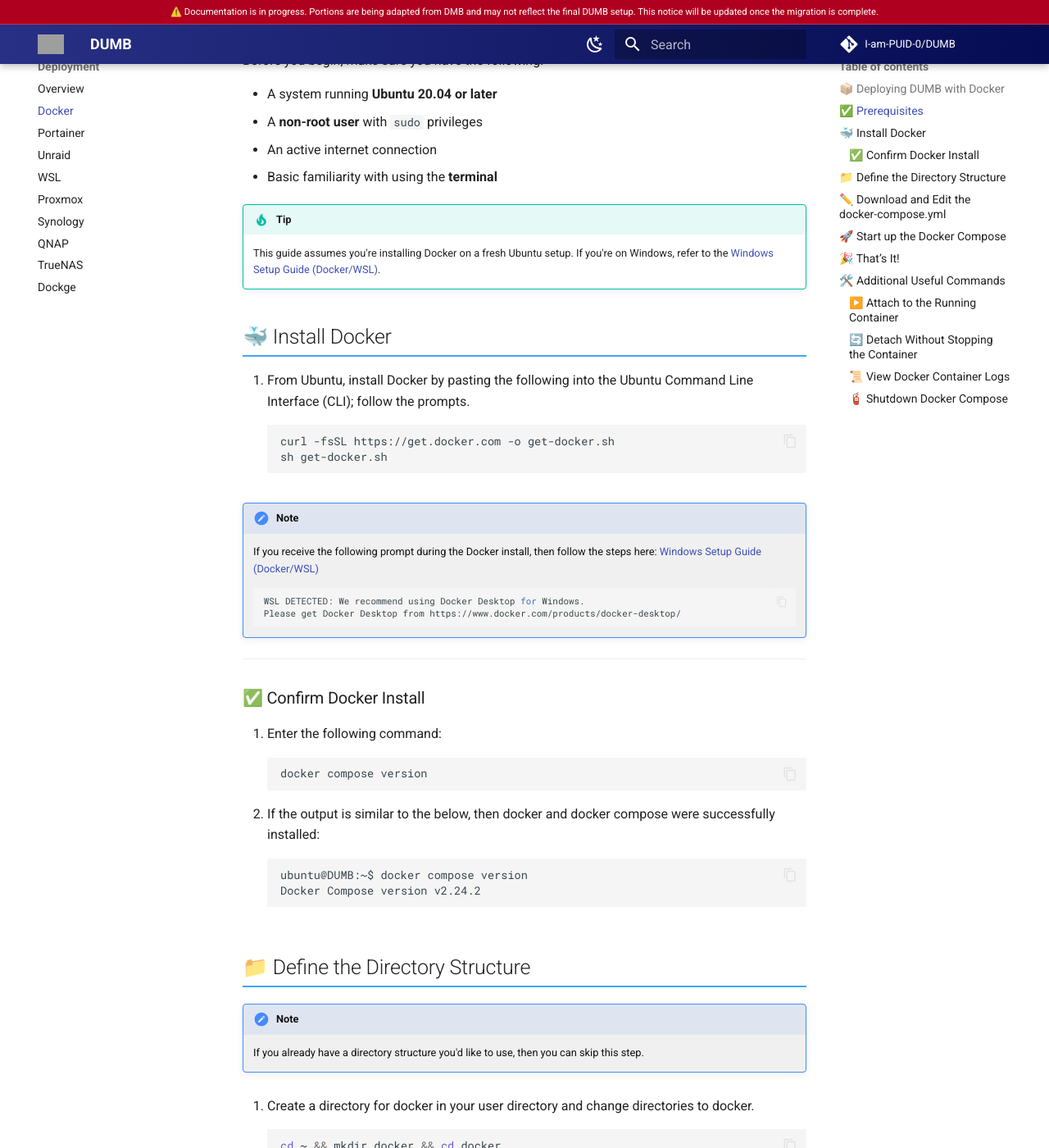
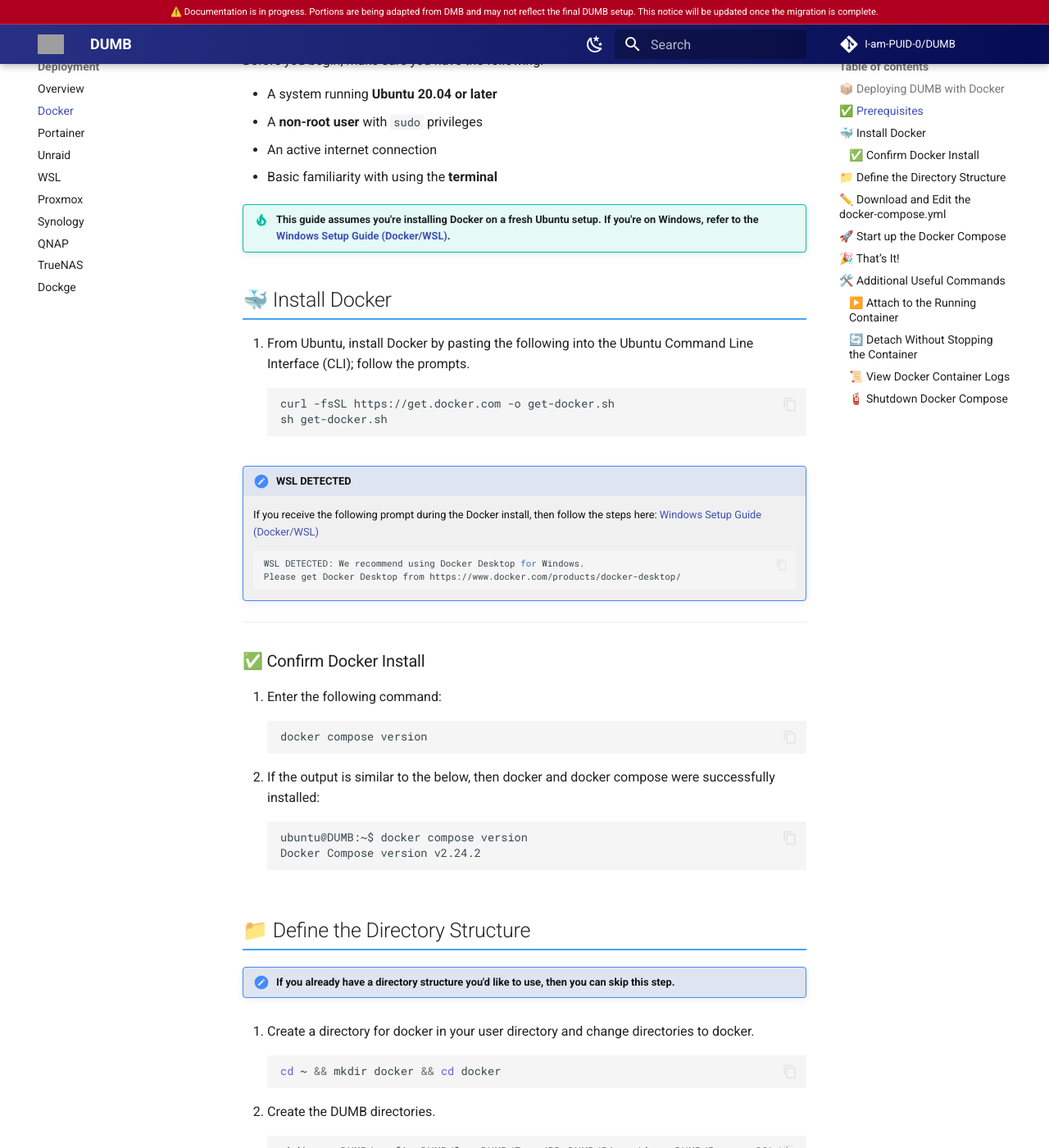
Before and after one commit to I-am-PUID-0/DUMB_docs, an MkDocs documentation site: the page built from docs/deployment/docker.md, in a window 1280 px wide and 1400 px high, scrolled down 404 px. Shown: the whole window at 82% size. Built offline with MkDocs 1.6.1 and Material for MkDocs 9.7.7, drawn with Linux system fonts in a browser that asks for light colours; comment, search, counter and statistics services are not loaded; some of the changed text lies outside the part shown; grey boxes are pictures that could not be loaded.

Commit message:
docs(docker): Improves the Docker deployment guide by refining notes and tips for clarity.
fix(rclone): corrects link to decypharr page

````diff
--- a/docs/deployment/docker.md
+++ b/docs/deployment/docker.md
@@ -19,8 +19,7 @@ Before you begin, make sure you have the following:
 - An active internet connection
 - Basic familiarity with using the **terminal**
 
-!!! tip
-    This guide assumes you're installing Docker on a fresh Ubuntu setup. If you're on Windows, refer to the [Windows Setup Guide (Docker/WSL)](wsl.md).
+!!! tip "This guide assumes you're installing Docker on a fresh Ubuntu setup. If you're on Windows, refer to the [Windows Setup Guide (Docker/WSL)](wsl.md)."
 
 
 ## 🐳 Install Docker
@@ -30,7 +29,7 @@ curl -fsSL https://get.docker.com -o get-docker.sh
 sh get-docker.sh
 ```
 
-!!! note
+!!! note "WSL DETECTED"
     If you receive the following prompt during the Docker install, then follow the steps here: [Windows Setup Guide (Docker/WSL)](wsl.md)
     ```bash
     WSL DETECTED: We recommend using Docker Desktop for Windows.
@@ -52,8 +51,7 @@ Docker Compose version v2.24.2
 
 ## 📁 Define the Directory Structure
 
-!!! note
-    If you already have a directory structure you'd like to use, then you can skip this step.
+!!! note "If you already have a directory structure you'd like to use, then you can skip this step."
 
 1. Create a directory for docker in your user directory and change directories to docker.
 ```bash
@@ -67,8 +65,7 @@ mkdir -p DUMB/config DUMB/log DUMB/Zurg/RD DUMB/Riven/data DUMB/PostgreSQL/data
 
 
 ## ✏️ Download and Edit the docker-compose.yml
-!!! important
-    The docker-compose.yml file will need to be edited to include the necessary environment variable values.
+!!! important "The docker-compose.yml file will need to be edited to include the necessary environment variable values."
 
 1. Download the latest docker-compose.yml from the GitHub repository with the following:
 ```bash
@@ -100,7 +97,7 @@ sed -i \
 
 ## 🚀 Start up the Docker Compose
 
-!!! note
+!!! tip "Docker Compose"
     The following command starts Docker Compose in detached mode, meaning it runs in the background and frees up your terminal.
 
     If you **omit the `-d` flag**, Docker Compose will run in the **foreground**, streaming all container logs directly to your terminal.
````
Also changed, not shown: other parts of docs/deployment/docker.md (+2 -3 lines), docs/services/dependent/rclone.md (+1 -1 lines).
